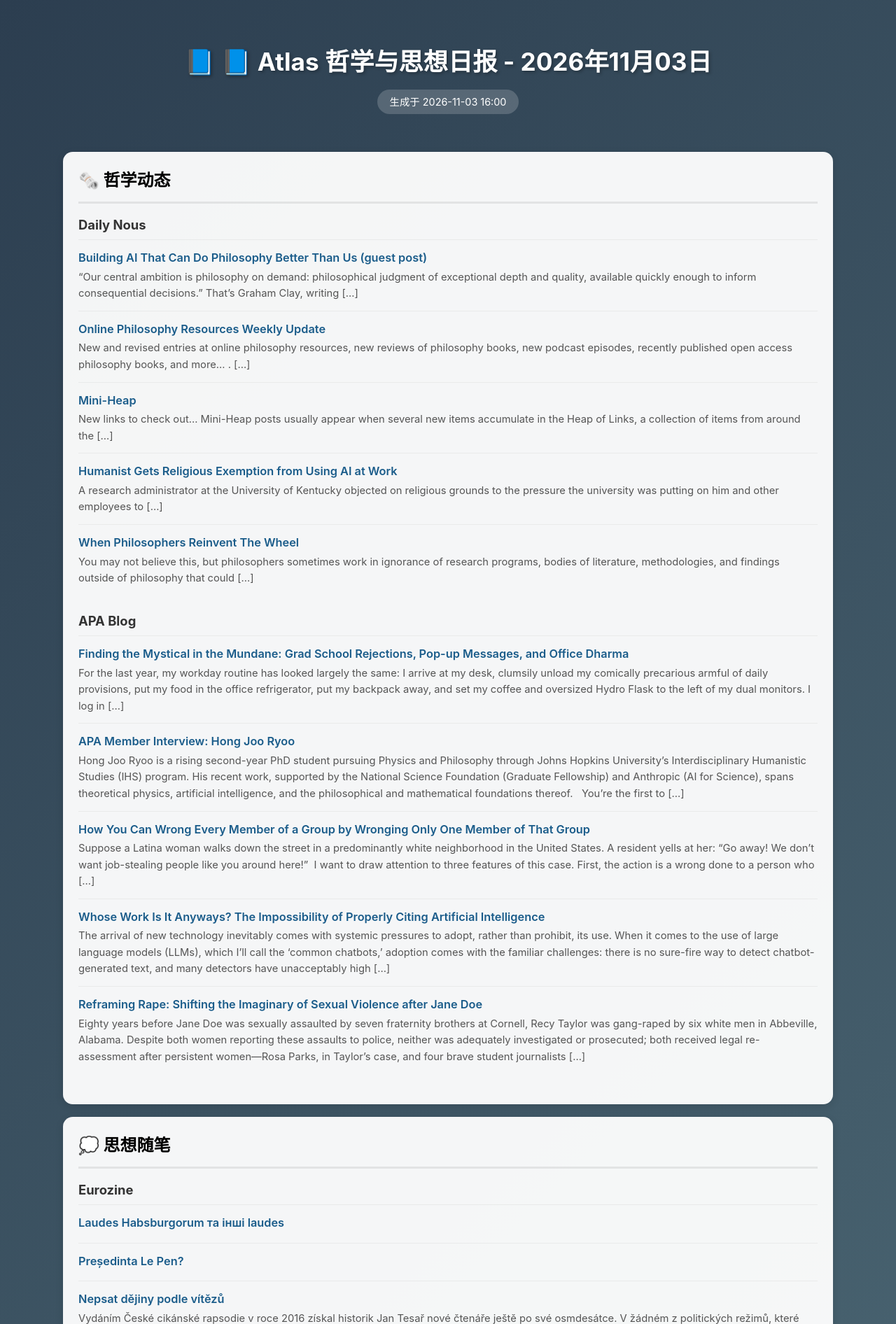
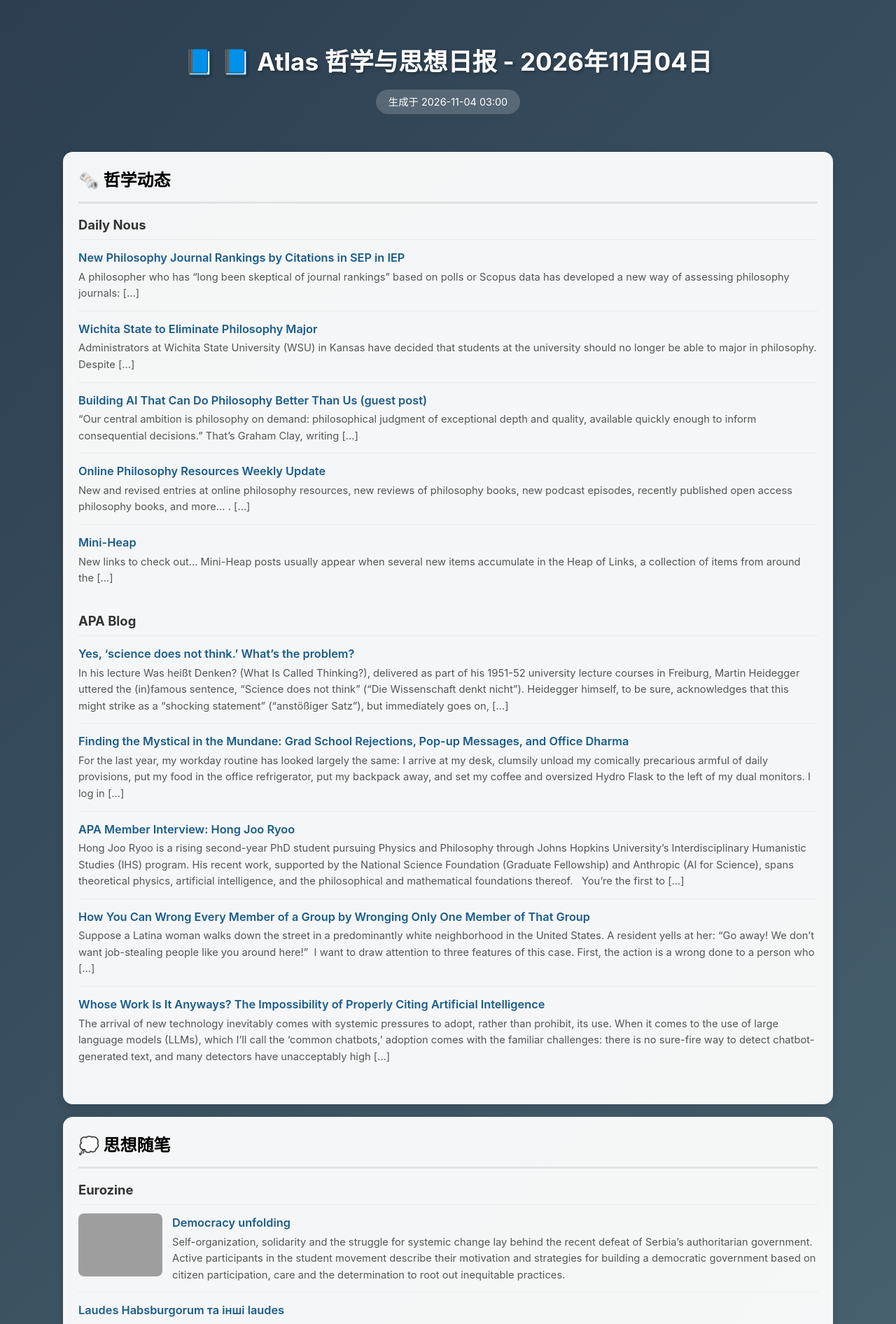
Before and after one commit to maximjavis-beep/atlas, a website: page index.html in a window 1280 px wide. Shown: the top 1892 px of the page at 70% size. Drawn offline with Linux system fonts and the light colour scheme; grey boxes are pictures that could not be loaded.

Commit message:
Update: 2026-11-04 Atlas data

```diff
--- a/index.html
+++ b/index.html
@@ -4,7 +4,7 @@
 <meta charset="UTF-8">
 <meta name="viewport" content="width=device-width, initial-scale=1.0">
 <meta name="referrer" content="no-referrer">
-<title>📘 Atlas 哲学与思想日报 - 2026年11月03日</title>
+<title>📘 Atlas 哲学与思想日报 - 2026年11月04日</title>
 <meta name="description" content="全球哲学研讨情报追踪系统 - 每日更新哲学学术资讯">
 <meta property="og:title" content="📘 Atlas 哲学与思想日报">
 <meta property="og:description" content="全球哲学研讨情报追踪系统 - 每日更新哲学学术资讯">
@@ -50,33 +50,33 @@
 <body>
 <div class="container">
 <header>
-<h1>📘 📘 Atlas 哲学与思想日报 - 2026年11月03日</h1>
-<div class="time">生成于 2026-11-03 16:00</div>
+<h1>📘 📘 Atlas 哲学与思想日报 - 2026年11月04日</h1>
+<div class="time">生成于 2026-11-04 03:00</div>
 </header>
 <section class="region"><h2>🗞️ 哲学动态</h2>
 <div class="source"><h3>Daily Nous</h3>
+<div class="article"><div class="body"><a href="https://dailynous.com/2026/11/03/new-philosophy-journal-rankings-by-citations-in-sep-in-iep/" target="_blank" rel="noopener">New Philosophy Journal Rankings by Citations in SEP in IEP</a><div class="sum">A philosopher who has &#8220;long been skeptical of journal rankings&#8221; based on polls or Scopus data has developed a new way of assessing philosophy journals: [&#8230;]</div></div></div>
+<div class="article"><div class="body"><a href="https://dailynous.com/2026/11/03/wichita-state-to-eliminate-philosophy-major/" target="_blank" rel="noopener">Wichita State to Eliminate Philosophy Major</a><div class="sum">Administrators at Wichita State University (WSU) in Kansas have decided that students at the university should no longer be able to major in philosophy. Despite [&#8230;]</div></div></div>
 <div class="article"><div class="body"><a href="https://dailynous.com/2026/11/02/building-ai-that-can-do-philosophy-better-than-us-guest-post/" target="_blank" rel="noopener">Building AI That Can Do Philosophy Better Than Us (guest post)</a><div class="sum">&#8220;Our central ambition is philosophy on demand: philosophical judgment of exceptional depth and quality, available quickly enough to inform consequential decisions.&#8221; That&#8217;s Graham Clay, writing [&#8230;]</div></div></div>
 <div class="article"><div class="body"><a href="https://dailynous.com/2026/11/02/online-philosophy-resources-weekly-update-446/" target="_blank" rel="noopener">Online Philosophy Resources Weekly Update</a><div class="sum">New and revised entries at online philosophy resources, new reviews of philosophy books, new podcast episodes, recently published open access philosophy books, and more… . [&#8230;]</div></div></div>
 <div class="article"><div class="body"><a href="https://dailynous.com/2026/10/30/mini-heap-735/" target="_blank" rel="noopener">Mini-Heap</a><div class="sum">New links to check out&#8230; Mini-Heap posts usually appear when several new items accumulate in the&#160;Heap of Links, a collection of items from around the [&#8230;]</div></div></div>
-<div class="article"><div class="body"><a href="https://dailynous.com/2026/10/30/humanist-gets-religious-exemption-from-using-ai-at-work/" target="_blank" rel="noopener">Humanist Gets Religious Exemption from Using AI at Work</a><div class="sum">A research administrator at the University of Kentucky objected on religious grounds to the pressure the university was putting on him and other employees to [&#8230;]</div></div></div>
-<div class="article"><div class="body"><a href="https://dailynous.com/2026/10/29/when-philosophers-reinvent-the-wheel/" target="_blank" rel="noopener">When Philosophers Reinvent The Wheel</a><div class="sum">You may not believe this, but philosophers sometimes work in ignorance of research programs, bodies of literature, methodologies, and findings outside of philosophy that could [&#8230;]</div></div></div>
 </div>
 <div class="source"><h3>APA Blog</h3>
+<div class="article"><div class="body"><a href="https://blog.apaonline.org/2026/11/03/yes-science-does-not-think-whats-the-problem/" target="_blank" rel="noopener">Yes, ‘science does not think.’ What’s the problem?</a><div class="sum">In his lecture Was heißt Denken? (What Is Called Thinking?), delivered as part of his 1951-52 university lecture courses in Freiburg, Martin Heidegger uttered the (in)famous sentence, “Science does not think” (“Die Wissenschaft denkt nicht”). Heidegger himself, to be sure, acknowledges that this might strike as a “shocking statement” (“anstößiger Satz”), but immediately goes on, [&#8230;]</div></div></div>
 <div class="article"><div class="body"><a href="https://blog.apaonline.org/2026/11/02/finding-the-mystical-in-the-mundane-grad-school-rejections-popup-messages-and-office-dharma/" target="_blank" rel="noopener">Finding the Mystical in the Mundane: Grad School Rejections, Pop-up Messages, and Office Dharma</a><div class="sum">For the last year, my workday routine has looked largely the same: I arrive at my desk, clumsily unload my comically precarious armful of daily provisions, put my food in the office refrigerator, put my backpack away, and set my coffee and oversized Hydro Flask to the left of my dual monitors. I log in [&#8230;]</div></div></div>
 <div class="article"><div class="body"><a href="https://blog.apaonline.org/2026/10/30/apa-member-interview-hong-joo-ryoo/" target="_blank" rel="noopener">APA Member Interview: Hong Joo Ryoo</a><div class="sum">Hong Joo Ryoo is a rising second-year PhD student pursuing Physics and Philosophy through Johns Hopkins University&#8217;s Interdisciplinary Humanistic Studies (IHS) program. His recent work, supported by the National Science Foundation (Graduate Fellowship) and Anthropic (AI for Science), spans theoretical physics, artificial intelligence, and the philosophical and mathematical foundations thereof. &#160; You&#8217;re the first to [&#8230;]</div></div></div>
 <div class="article"><div class="body"><a href="https://blog.apaonline.org/2026/10/29/how-you-can-wrong-every-member-of-a-group-by-wronging-only-one-member-of-that-group/" target="_blank" rel="noopener">How You Can Wrong Every Member of a Group by Wronging Only One Member of That Group</a><div class="sum">Suppose a Latina woman walks down the street in a predominantly white neighborhood in the United States. A resident yells at her: “Go away! We don’t want job-stealing people like you around here!”&#160; I want to draw attention to three features of this case. First, the action is a wrong done to a person who [&#8230;]</div></div></div>
 <div class="article"><div class="body"><a href="https://blog.apaonline.org/2026/10/28/whose-work-is-it-anyways-the-impossibility-of-properly-citing-artificial-intelligence/" target="_blank" rel="noopener">Whose Work Is It Anyways? The Impossibility of Properly Citing Artificial Intelligence</a><div class="sum">The arrival of new technology inevitably comes with systemic pressures to adopt, rather than prohibit, its use. When it comes to the use of large language models (LLMs), which I’ll call the ‘common chatbots,’ adoption comes with the familiar challenges: there is no sure-fire way to detect chatbot-generated text, and many detectors have unacceptably high [&#8230;]</div></div></div>
-<div class="article"><div class="body"><a href="https://blog.apaonline.org/2026/10/28/jane-doe-and-the-paradigm-case-of-rape/" target="_blank" rel="noopener">Reframing Rape: Shifting the Imaginary of Sexual Violence after Jane Doe</a><div class="sum">Eighty years before Jane Doe was sexually assaulted by seven fraternity brothers at Cornell, Recy Taylor was gang-raped by six white men in Abbeville, Alabama. Despite both women reporting these assaults to police, neither was adequately investigated or prosecuted; both received legal re-assessment after persistent women—Rosa Parks, in Taylor’s case, and four brave student journalists [&#8230;]</div></div></div>
 </div>
 </section>
 <section class="region"><h2>💭 思想随笔</h2>
 <div class="source"><h3>Eurozine</h3>
+<div class="article"><img src="https://www.eurozine.com/wp-content/uploads/2026/11/IMG_0014-300x105.jpg" class="rss-image" loading="lazy" referrerpolicy="no-referrer" onerror="this.onerror=null;this.style.display='none'" /><div class="body"><a href="https://www.eurozine.com/democracy-unfolding/?utm_source=rss&utm_medium=rss&utm_campaign=democracy-unfolding" target="_blank" rel="noopener">Democracy unfolding</a><div class="sum">Self-organization, solidarity and the struggle for systemic change lay behind the recent defeat of Serbia’s authoritarian government. Active participants in the student movement describe their motivation and strategies for building a democratic government based on citizen participation, care and the determination to root out inequitable practices.</div></div></div>
 <div class="article"><div class="body"><a href="https://www.eurozine.com/laudes-habsburgorum-%d1%82%d0%b0-%d1%96%d0%bd%d1%88%d1%96-laudes/?utm_source=rss&utm_medium=rss&utm_campaign=laudes-habsburgorum-%25d1%2582%25d0%25b0-%25d1%2596%25d0%25bd%25d1%2588%25d1%2596-laudes" target="_blank" rel="noopener">Laudes Habsburgorum та інші laudes</a><div class="sum"></div></div></div>
 <div class="article"><div class="body"><a href="https://www.eurozine.com/presedinta-le-pen-istoricul-unei-miscari-de-la-diabolizare-la-resemnare/?utm_source=rss&utm_medium=rss&utm_campaign=presedinta-le-pen-istoricul-unei-miscari-de-la-diabolizare-la-resemnare" target="_blank" rel="noopener">Președinta Le Pen?</a><div class="sum"></div></div></div>
 <div class="article"><div class="body"><a href="https://www.eurozine.com/nepsat-dejiny-podle-vitezu/?utm_source=rss&utm_medium=rss&utm_campaign=nepsat-dejiny-podle-vitezu" target="_blank" rel="noopener">Nepsat dějiny podle vítězů</a><div class="sum">Vydáním České cikánské rapsodie v roce 2016 získal historik Jan Tesař nové čtenáře ještě po své osmdesátce. V žádném z politických režimů, které zažil, však nepsal příběhy v souladu s výklady minulosti, o něž se opírala moc. Platilo to i pro témata odboje a vztahu české společnosti k autoritářství.</div></div></div>
 <div class="article"><img src="https://www.eurozine.com/wp-content/uploads/2026/10/Nalet_Praha_1945_No_1173-300x217.jpg" class="rss-image" loading="lazy" referrerpolicy="no-referrer" onerror="this.onerror=null;this.style.display='none'" /><div class="body"><a href="https://www.eurozine.com/history-written-not-by-the-winners/?utm_source=rss&utm_medium=rss&utm_campaign=history-written-not-by-the-winners" target="_blank" rel="noopener">History written not by the winners</a><div class="sum">The Czech historian and dissident Jan Tesař (1933–2025) challenged both the official communist history of the Protectorate as well as mainstream reformist historiography. All the way into his late work, he remained the model of a non-conformist historian.</div></div></div>
-<div class="article"><img src="https://www.eurozine.com/wp-content/uploads/2026/10/Springerin_3_2026-300x254.jpg" class="rss-image" loading="lazy" referrerpolicy="no-referrer" onerror="this.onerror=null;this.style.display='none'" /><div class="body"><a href="https://www.eurozine.com/teslocracy-and-the-zone/?utm_source=rss&utm_medium=rss&utm_campaign=teslocracy-and-the-zone" target="_blank" rel="noopener">Teslocracy and the zone</a><div class="sum">Teslocracy and other zones of autonomy; postmodern fascism and the end of art; Tesla tempo limits; from red zones and interzones to the zone of interest.</div></div></div>
 </div>
 </section>
-<footer>📘 每日自动生成 · 2026-11-03 16:00</footer>
+<footer>📘 每日自动生成 · 2026-11-04 03:00</footer>
 </div></body></html>
```
